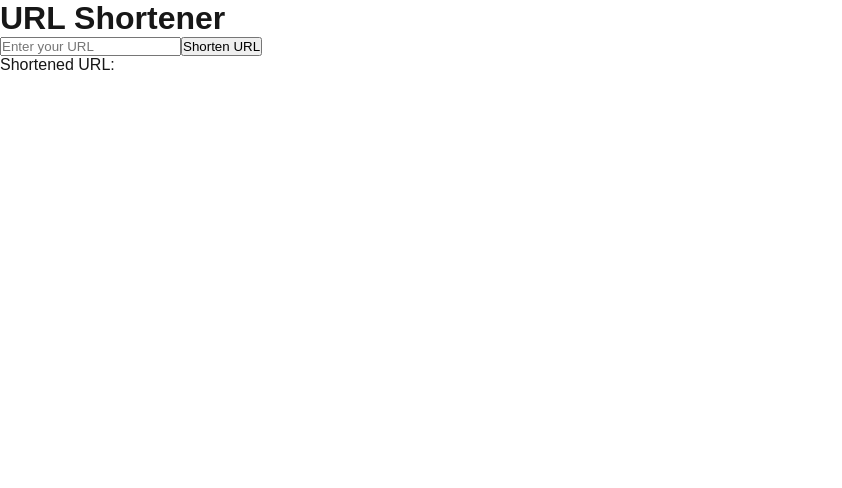
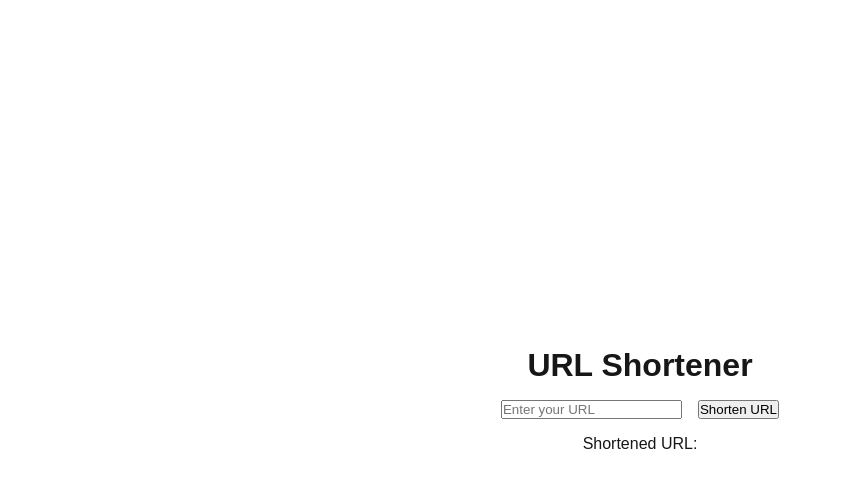
Before and after one commit to hilton-98/url-shortener, a Next.js app: page / in a window 1280 px wide. Shown: the top 488 px of the page, without its empty margins (0-842 px from the left). Built offline with nearby package versions, Linux system fonts and the light colour scheme.

Commit message:
final commit

```diff
--- a/src/app/api/getLongId/route.ts
+++ b/src/app/api/getLongId/route.ts
@@ -10,9 +10,6 @@ export async function POST(request: Request) {
 
   const longId = shortToLong[shortId];
 
-  console.log(shortToLong);
-  console.log(longToShort);
-
   if (longId) {
     return NextResponse.json({ longId }, { status: 200 });
   } else {
--- a/src/app/api/getShortId/route.ts
+++ b/src/app/api/getShortId/route.ts
@@ -5,7 +5,9 @@ import { NextResponse } from 'next/server';
 function generateShortId() {
   const chars = "0123456789abcdefghijklmnopqrstuvwxyzABCDEFGHIJKLMNOPQRSTUVWXYZ";
   let result = "";
-  for (let i = 0; i < 6; i++) {
+  // arbitrary length that seems "short" to me and in line with tinyURL.
+  const shortIdLength = 6;
+  for (let i = 0; i < shortIdLength; i++) {
     result += chars.charAt(Math.floor(Math.random() * chars.length));
   }
   return result;
@@ -18,9 +20,9 @@ export async function POST(request: Request) {
     return NextResponse.json({ message: 'longId is required' }, { status: 400 });
   }
 
-   if (longToShort[longId]) {
-      return NextResponse.json({ shortId: longToShort[longId] }, { status: 200 });
-   }
+  if (longToShort[longId]) {
+    return NextResponse.json({ shortId: longToShort[longId] }, { status: 200 });
+  }
 
   const shortId = generateShortId();
 
--- /dev/null
+++ b/src/frontend/react/home/home.component.module.css
@@ -0,0 +1,13 @@
+.container {
+   align-items: center;
+   display: flex;
+   flex-direction: column;
+   gap: 16px;
+   justify-content: center;
+   min-height: 100vh;
+}
+
+.input-form {
+   display: flex;
+   gap: 16px;
+}
--- a/src/frontend/react/home/home.component.tsx
+++ b/src/frontend/react/home/home.component.tsx
@@ -4,9 +4,11 @@ import { baseUrl } from "@/frontend/model/baseUrl";
 import { getShortId } from "@/frontend/service/idTranslatorService";
 import { useState } from "react";
 
+import styles from './home.component.module.css';
+
 const phrases = {
    invalidUrlMessage: `Please enter a URL of the form ${baseUrl}{slug}`,
-   shortenedUrl: 'Shortened URL:',
+   shortenedUrl: 'Shortened URL: ',
    submitButton: 'Shorten URL',
    title: 'URL Shortener',
    urlPlaceholder: 'Enter your URL',
@@ -51,9 +53,12 @@ export function HomeComponent() {
   }
 
   return (
-    <div>
+    <div className={styles['container']}>
       <h1>{phrases.title}</h1>
-      <form onSubmit={handleSubmit}>
+      <form
+        className={styles['input-form']}
+        onSubmit={handleSubmit}
+      >
         <input
           type="url"
           placeholder={phrases.urlPlaceholder}
--- /dev/null
+++ b/src/frontend/react/slug/slug.component.module.css
@@ -0,0 +1,8 @@
+.container {
+   align-items: center;
+   display: flex;
+   flex-direction: column;
+   gap: 16px;
+   justify-content: center;
+   min-height: 100vh;
+}
--- a/src/frontend/react/slug/slug.component.tsx
+++ b/src/frontend/react/slug/slug.component.tsx
@@ -5,6 +5,7 @@ import Link from 'next/link';
 import { useEffect } from 'react';
 import { useRouter } from 'next/navigation';
 
+import styles from './slug.component.module.css';
 
 interface Props {
    slug: string;
@@ -31,7 +32,7 @@ export function SlugComponent({ slug }: Props) {
    });
 
   return (
-      <div>
+      <div className={styles['container']}>
          <div>
             {phrases.welcome}
          </div>
```
Also changed, not shown: 1 other file (tests, documents, lock files or other folders).
